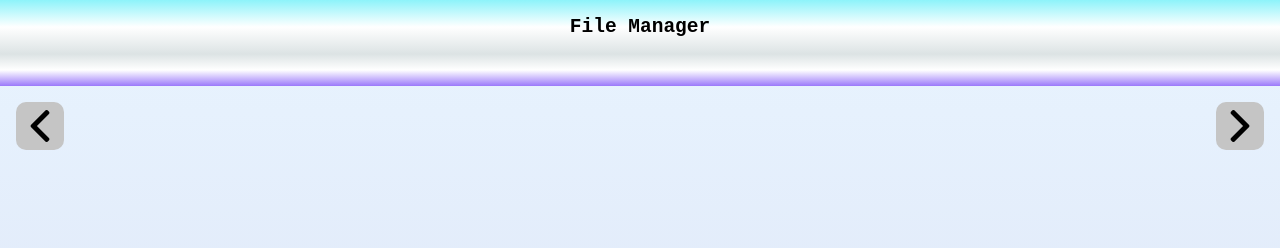
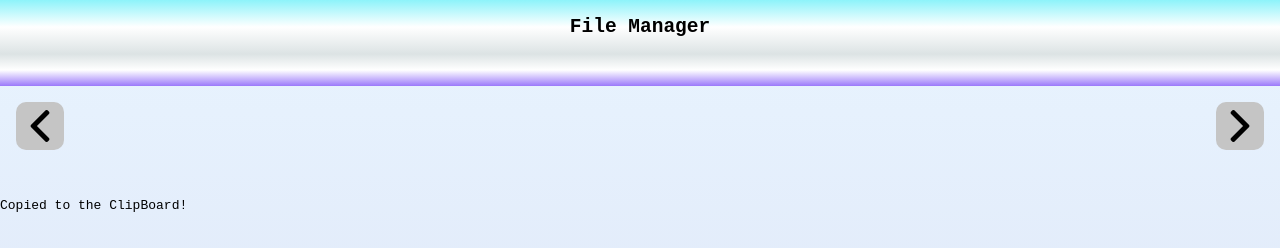
Before and after one commit to MATRUNI/File-System, a plain HTML site: page index.html in a window 1280 px wide. Drawn offline with Linux system fonts and the light colour scheme; no server answers.

Commit message:
added the copied box div for copy to the clipboard animation

```diff
--- a/index.html
+++ b/index.html
@@ -14,6 +14,7 @@
         <div id="forward"><img src="right-arrow.png" alt="for"></div>
     </div>
     <div id="display-area"></div>
+    <div id="copied-box" tabindex="10">Copied to the ClipBoard!</div>
 
     <script src="logic.js"></script>
 </body>
```
